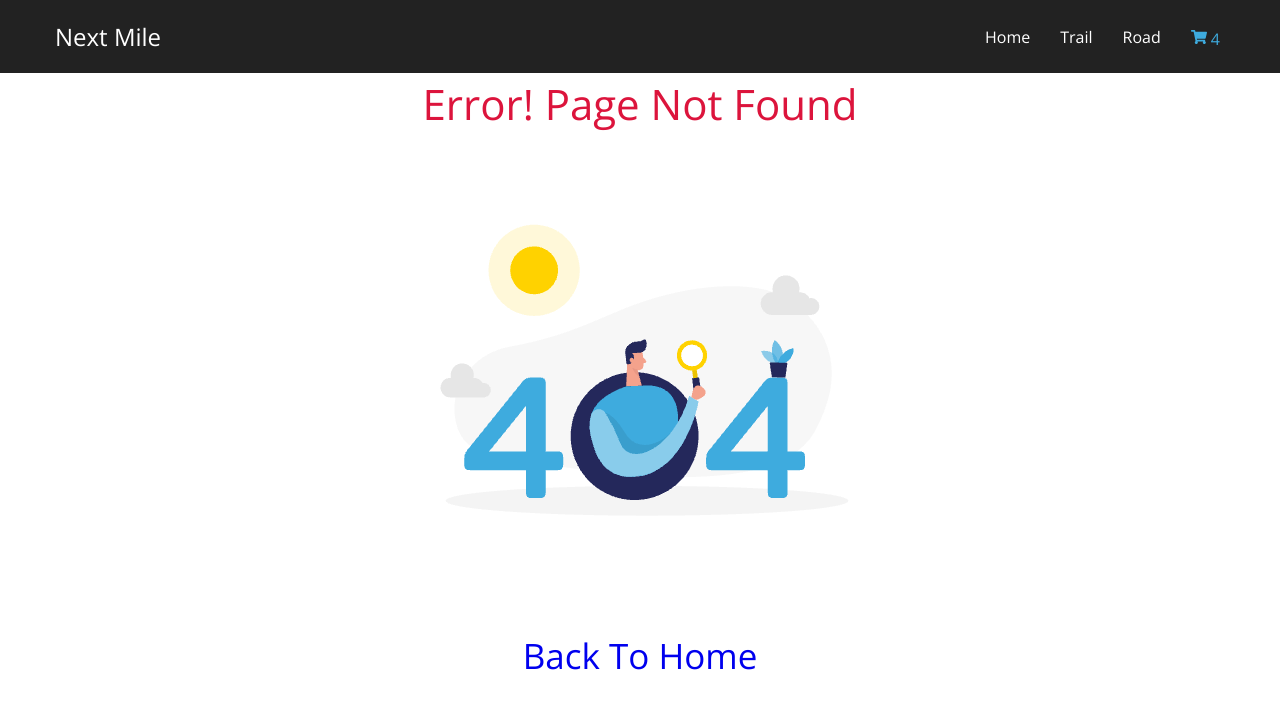
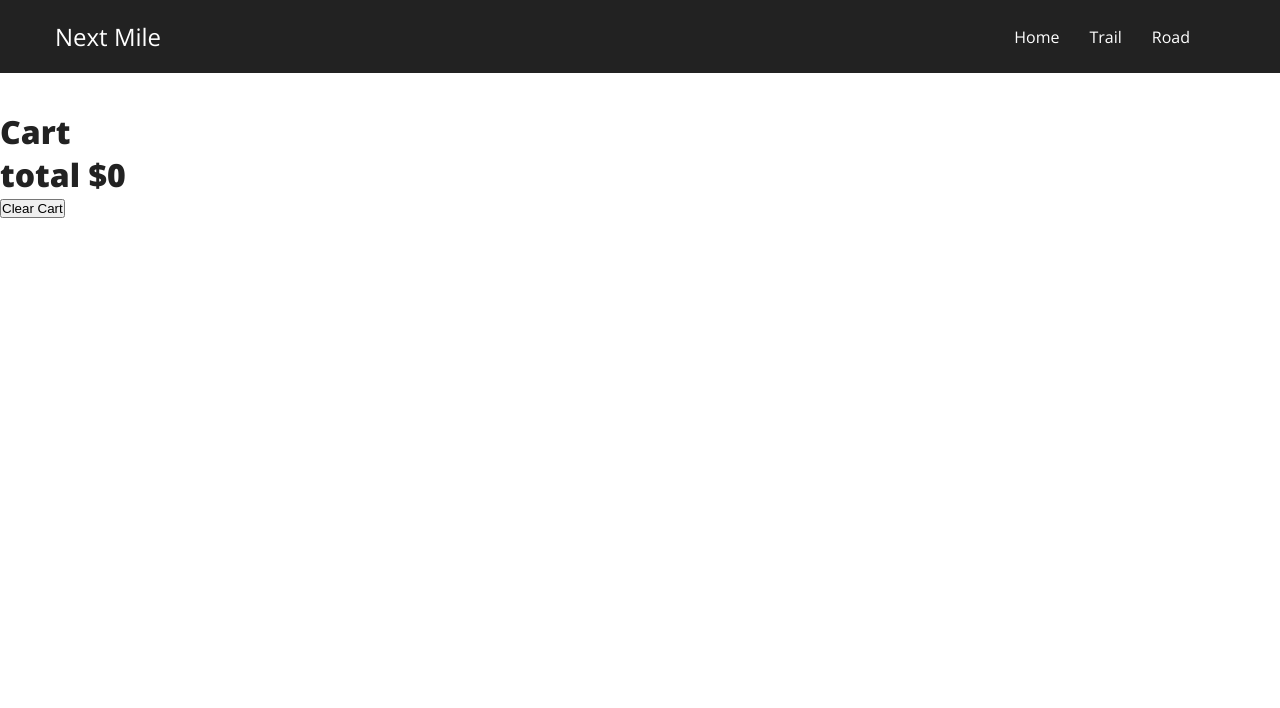
Before and after one commit to ValeQRamos/next-mile, a React (Vite) app: page /cart in a window 1280 px wide. Before the commit this address had no page. Shown: the top 708 px of the page. Built offline with nearby package versions, Linux system fonts and the light colour scheme.

Commit message:
adding usecontext

```diff
--- a/src/App.jsx
+++ b/src/App.jsx
@@ -1,16 +1,14 @@
-import {
-  BrowserRouter as Router,
-  Routes,
-  Route,
-  Navigate,
-} from "react-router-dom";
+import { BrowserRouter as Router, Routes, Route } from "react-router-dom";
+import { CartContextProvider } from "./context/CartContext";
 import Navbar from "./components/Navbar/Navbar";
 import ItemListContainer from "./components/ItemListContainer/ItemListContainer";
 import ItemDetailContainer from "./components/ItemDetailContainer/ItemDetailContainer";
 import NotFound from "./components/NotFound/NotFound";
+import CartContainer from "./components/CartContainer/CartContainer";
 
 function App() {
   return (
+    <CartContextProvider>
       <Router>
         <Navbar />
         <Routes>
@@ -23,9 +21,11 @@ function App() {
             element={<ItemListContainer greeting="Main Title Soon..." />}
           />
           <Route path="/detail/:id" element={<ItemDetailContainer />} />
+          <Route path="/cart" element={<CartContainer />} />
           <Route path="*" element={<NotFound />} />
         </Routes>
       </Router>
+    </CartContextProvider>
   );
 }
 
--- a/src/components/CarWidget/CartWidget.jsx
+++ /dev/null
@@ -1,12 +0,0 @@
-import {FaShoppingCart} from 'react-icons/fa'
-
-const CartWidget = () => {
-  return (
-    <div className="cart">
-      <li>
-        <FaShoppingCart /> 4
-      </li>
-    </div>
-  );
-};
-export default CartWidget;
--- /dev/null
+++ b/src/components/CartContainer/CartContainer.jsx
@@ -0,0 +1,25 @@
+import { useCartContext } from "../../context/CartContext";
+const CartContainer = () => {
+  const { cartList, clearCart, removeItem, totalToPay } = useCartContext();
+
+  return (
+    <div>
+      <br /> <br /> <br /> <br /> <br />
+      <h1>Cart</h1>
+      <div>
+        {cartList.map((prod) => (
+          <div key={prod.id}>
+            <img src={prod.img} width={150} alt={prod.title} />
+            <label>
+              Price:{prod.price} Quantity:{prod.quantity}
+            </label>
+            <button onClick={() => removeItem(prod.id)}> X </button>
+          </div>
+        ))}
+        <h1>total ${totalToPay()} </h1>
+        <button onClick={clearCart}>Clear Cart</button>
+      </div>
+    </div>
+  );
+};
+export default CartContainer;
--- /dev/null
+++ b/src/components/CartWidget/CartWidget.jsx
@@ -0,0 +1,16 @@
+import { FaShoppingCart } from "react-icons/fa";
+import { useCartContext } from "../../context/CartContext";
+
+const CartWidget = () => {
+  const { totalItems } = useCartContext();
+  return (
+    <div className="cart">
+      {totalItems() > 0 && (
+        <li>
+          <FaShoppingCart /> {totalItems()}
+        </li>
+      )}
+    </div>
+  );
+};
+export default CartWidget;
--- a/src/components/ItemDetail/ItemDetail.jsx
+++ b/src/components/ItemDetail/ItemDetail.jsx
@@ -2,6 +2,7 @@ import "./ItemDetail.css";
 import ItemCount from "../ItemCount/ItemCount";
 import { useState } from "react";
 import { Link } from "react-router-dom";
+import { useCartContext } from "../../context/CartContext";
 
 const ItemDetail = ({ product }) => {
   const { id, title, subtitle, type, price, stock, img, description } = product;
@@ -9,8 +10,10 @@ const ItemDetail = ({ product }) => {
   const [quantityAdded, setQuantityAdd] = useState(0);
   const [readMore, setReadMore] = useState(false);
 
+  const { addToCart } = useCartContext();
+
   const handleOnAdd = (quantity) => {
-    console.log("Cantidad Agregada ->", quantity);
+    addToCart({ ...product, quantity });
     setQuantityAdd(quantity);
   };
 
--- a/src/components/Navbar/Navbar.jsx
+++ b/src/components/Navbar/Navbar.jsx
@@ -1,6 +1,6 @@
 import "./Navbar.css";
 import { useState, useEffect } from "react";
-import CartWidget from "../CarWidget/CartWidget";
+import CartWidget from "../CartWidget/CartWidget";
 import { Link } from "react-router-dom";
 
 const Navbar = () => {
--- /dev/null
+++ b/src/context/CartContext.jsx
@@ -0,0 +1,57 @@
+import { createContext, useContext, useState } from "react";
+
+export const CartContext = createContext([]);
+
+export const useCartContext = () => useContext(CartContext);
+
+export const CartContextProvider = ({ children }) => {
+  const [cartList, setCartList] = useState([]);
+
+  const addToCart = (newProduct) => {
+    setCartList([...cartList, newProduct]);
+  };
+
+  const removeItem = (id) => {
+    const cartUpdated = cartList.filter((prod) => prod.id !== id);
+    setCartList(cartUpdated);
+  };
+
+  const clearCart = () => {
+    setCartList([]);
+  };
+
+  const isInCart = (id) => {
+    return cartList.some((prod) => prod.id === id);
+  };
+
+  const totalToPay = () => {
+    if (!cartList.length) return 0;
+    return cartList
+      .map((prod) => prod.price * prod.quantity)
+      .reduce((a, b) => a + b);
+  };
+
+  const totalItems = () => {
+    if (!cartList.length) return 0;
+    return cartList.map((prod) => prod.quantity).reduce((a, b) => a + b);
+  };
+
+  // Cantidad total de productos
+  // No duplicados
+
+  return (
+    <CartContext.Provider
+      value={{
+        cartList,
+        addToCart,
+        removeItem,
+        clearCart,
+        isInCart,
+        totalToPay,
+        totalItems,
+      }}
+    >
+      {children}
+    </CartContext.Provider>
+  );
+};
```
Also changed, not shown: src/components/CartContainer/CartContainer.css (added). Lines whose indentation alone changed are shown as unchanged.
